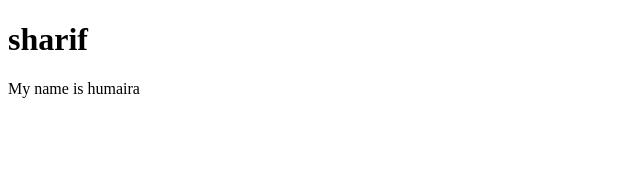
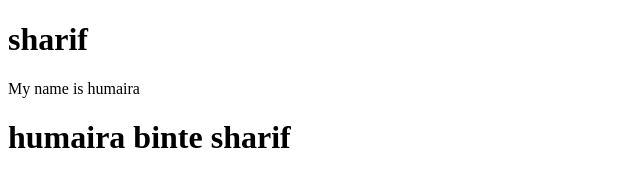
Before and after one commit to nobin333/test-repo, a plain HTML site: page index.html in a window 1280 px wide. Shown: the whole page, without its empty margins (0-640 px from the left). Drawn offline with Linux system fonts and the light colour scheme.

Commit message:
adding humaira binte with h1 tag

```diff
--- a/index.html
+++ b/index.html
@@ -8,5 +8,6 @@
 <body>
     <H1>sharif</H1>
     <p>My name is humaira</p>
+    <h1>humaira binte sharif</h1>
 </body>
 </html>
```
